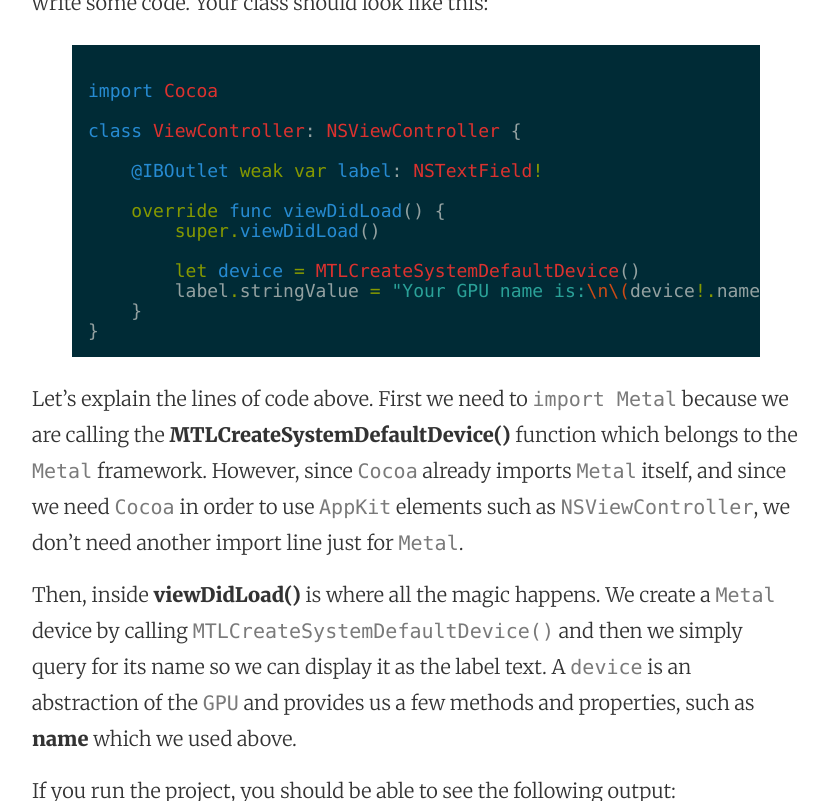
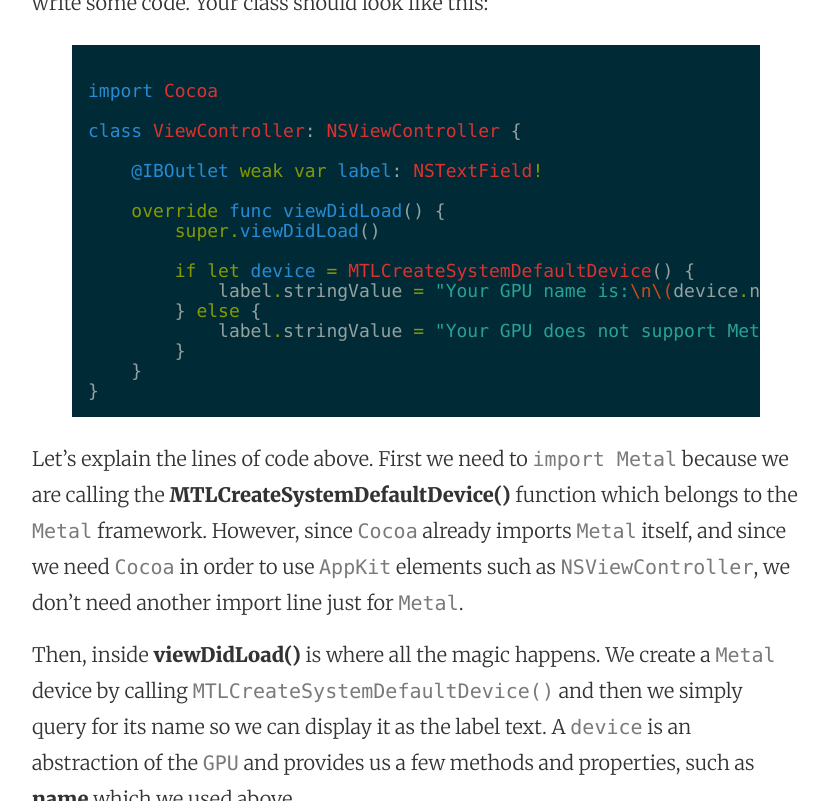
Before and after one commit to mhorga/mhorga.github.io, a Jekyll site: the page built from _posts/2016-01-04-introducing-the-metal-framework.markdown, in a window 1280 px wide and 900 px high, scrolled down 2065 px, cut to the strip 0-801 px from the top of the window. Shown: the whole strip, without its empty margins (224-1052 px from the left). Built offline with Jekyll 4.4.1, drawn with Linux system fonts in a browser that asks for light colours.

Commit message:
Post update: Introducing the Metal framework

```diff
--- a/_posts/2016-01-04-introducing-the-metal-framework.markdown
+++ b/_posts/2016-01-04-introducing-the-metal-framework.markdown
@@ -27,8 +27,11 @@ class ViewController: NSViewController {
     override func viewDidLoad() {
         super.viewDidLoad()
 
-        let device = MTLCreateSystemDefaultDevice()
-        label.stringValue = "Your GPU name is:\n\(device!.name!)"
+        if let device = MTLCreateSystemDefaultDevice() {
+            label.stringValue = "Your GPU name is:\n\(device.name!)"
+        } else {
+            label.stringValue = "Your GPU does not support Metal!"
+        }
     }
 }
 {% endhighlight %}
```
